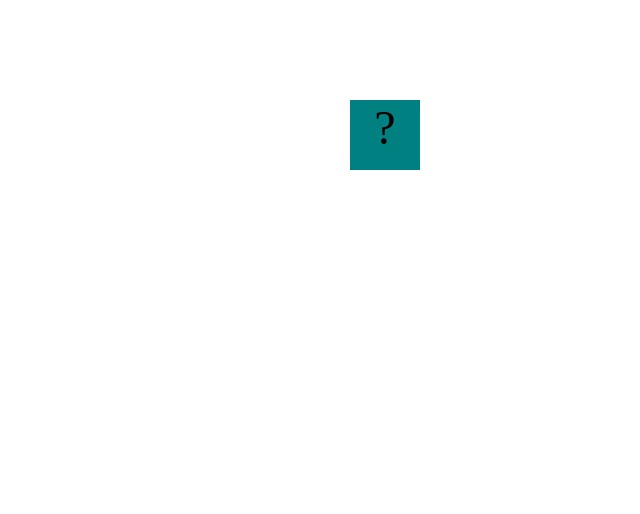
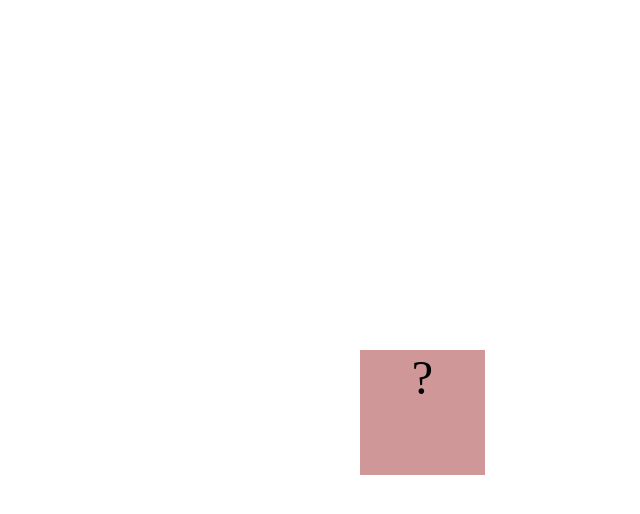
Before and after one commit to RayvynSanaa/RayvynSanaa.github.io, a plain HTML site: page projects/bouncing-box/index.html in a window 1280 px wide. Shown: the whole page, without its empty margins (640-1280 px from the left). Drawn offline with Linux system fonts and the light colour scheme.

Commit message:
add bouncing box

```diff
--- a/projects/bouncing-box/index.html
+++ b/projects/bouncing-box/index.html
@@ -1,51 +1,50 @@
 <!DOCTYPE html>
 <html>
   <head>
-	<meta charset="utf-8">
+    <meta charset="utf-8" />
     <title>Bouncing Box</title>
     <script src="jquery.min.js"></script>
     <style>
       .box {
-			width: 70px;
-			height: 70px;
-			background-color: teal;
+        width: 125px;
+        height: 125px;
+        background-color: rgb(207, 151, 151);
         font-size: 300%;
         text-align: center;
         user-select: none;
         display: block;
         position: absolute;
-			top: 100px;
-			left: 0px;  /* <--- Change me! */
+        top: 350px;
+        left: 0px; /* <--- Change me! */
       }
-		.board{
+      .board {
         height: 100vh;
       }
     </style>
-	<!-- 	<script src="//cdnjs.cloudflare.com/ajax/libs/jquery/2.1.1/jquery.min.js"></script> -->
-
+    <!--  <script src="//cdnjs.cloudflare.com/ajax/libs/jquery/2.1.1/jquery.min.js"></script> -->
   </head>
   <body class="board">
     <!-- HTML for the box -->
     <div class="box">?</div>
 
     <script>
-		(function(){
-			'use strict'
+      (function () {
+        "use strict";
         /* global jQuery */
 
         //////////////////////////////////////////////////////////////////
         /////////////////// SETUP DO NOT DELETE //////////////////////////
         //////////////////////////////////////////////////////////////////
 
-			var box = jQuery('.box');	// reference to the HTML .box element
-			var board = jQuery('.board');	// reference to the HTML .board element
-			var boardWidth = board.width();	// the maximum X-Coordinate of the screen
+        var box = jQuery(".box"); // reference to the HTML .box element
+        var board = jQuery(".board"); // reference to the HTML .board element
+        var boardWidth = board.width(); // the maximum X-Coordinate of the screen
 
         // Every 50 milliseconds, call the update Function (see below)
         setInterval(update, 50);
 
         // Every time the box is clicked, call the handleBoxClick Function (see below)
-			box.on('click', handleBoxClick);
+        box.on("click", handleBoxClick);
 
         // moves the Box to a new position on the screen along the X-Axis
         function moveBoxTo(newPositionX) {
@@ -64,8 +63,7 @@
         // TODO 2 - Variable declarations
         var positionX = 0;
         var points = 0;
-
-
+        var speed = 10;
 
         /*
       This Function will be called 20 times/second. Each time it is called,
@@ -73,14 +71,15 @@
       turn it around!
       */
         function update() {
-				/* Your Code to Increase positionX by 10 HERE */
+          positionX = positionX + speed;
           moveBoxTo(positionX);
-			positionX = positionX + 10;
-		    var speed = 10
-
-
-
-			};
+          if (positionX > boardWidth) {
+            speed = speed * -1;
+          }
+          if (positionX < 0) {
+            speed = speed * -1;
+          }
+        }
 
         /*
       This Function will be called each time the box is clicked. Each time it is called,
@@ -89,21 +88,14 @@
       */
         function handleBoxClick() {
           positionX = 0;
-				points = points + 1;
-				// your code to increase the points variable by 1
+          points++;
           changeBoxText(points);
           if (speed > 0) {
             speed = speed + 7;
           } else if (speed < 0) {
-					speed = speed -7;
+            speed = speed - 7;
           }
-				};
-
-
-
-
-
-
+        }
       })();
     </script>
   </body>
```
Lines whose indentation alone changed are shown as unchanged.
